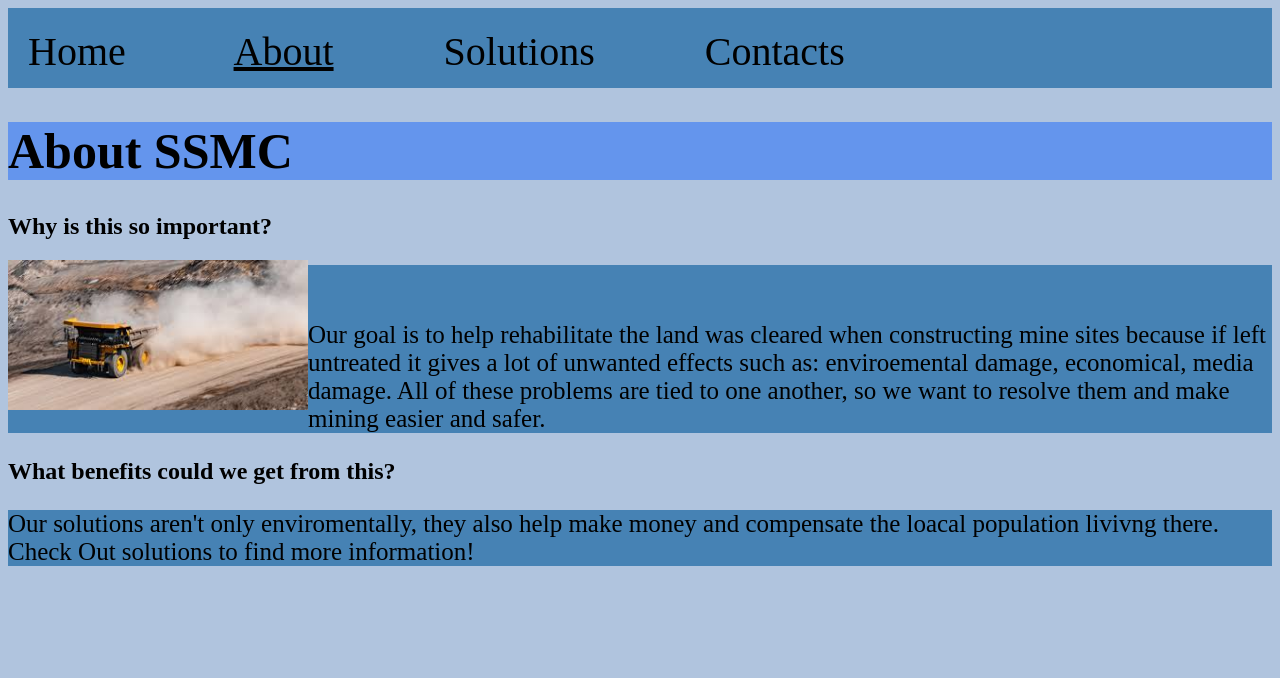
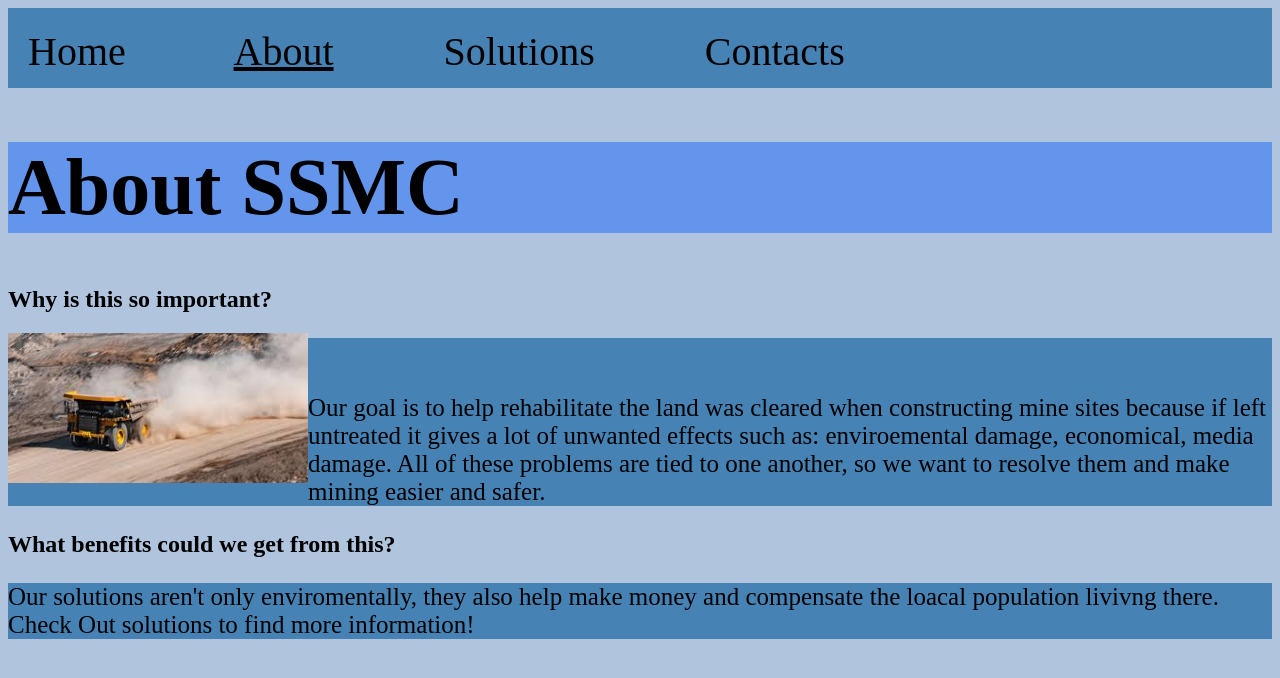
Before and after one commit to MyVeryLongSchoolGitHub/SapphireSafety.github.io, a plain HTML site: page About.html in a window 1280 px wide. Drawn offline with Linux system fonts and the light colour scheme.

Commit message:
Update About.html

```diff
--- a/About.html
+++ b/About.html
@@ -17,13 +17,6 @@ img{
 
 h1 {
    font-size: 80px;
-   color: black;
-   text-align: left;
-   background-color: CornFlowerBlue;
-}
-
-h1 {
-   font-size: 50px;
    color: black;
    text-align: left;
    background-color: CornFlowerBlue;
```
